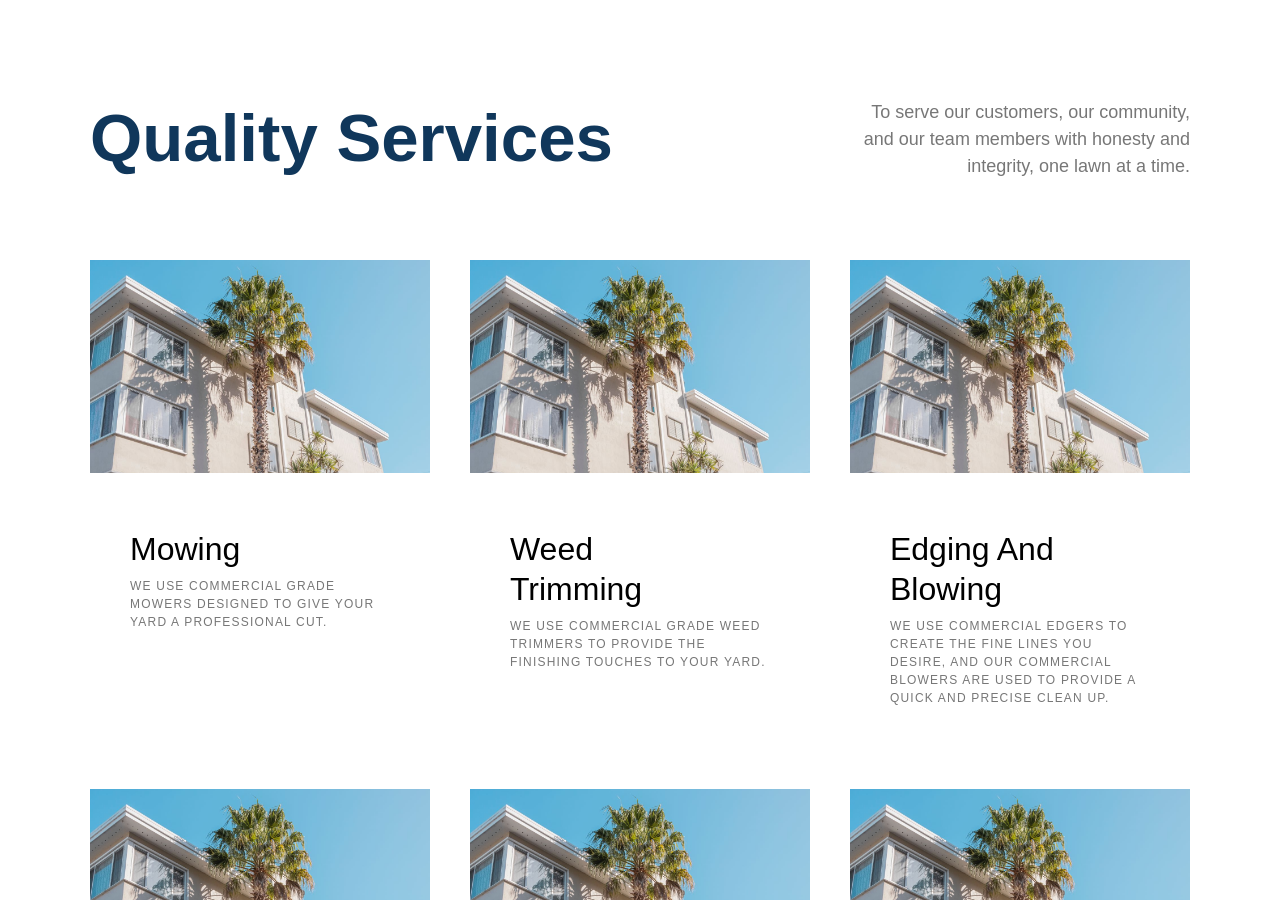
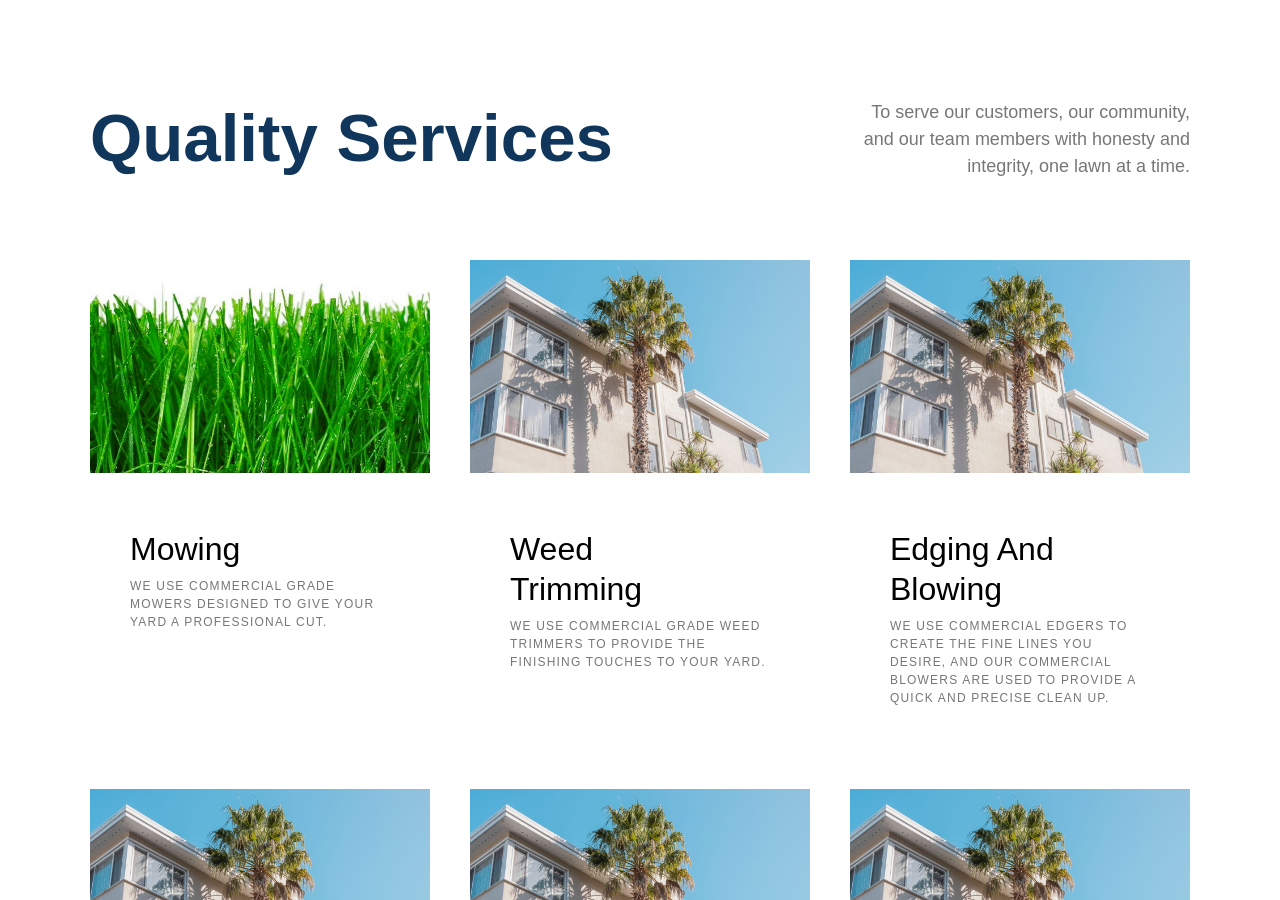
Before and after one commit to aitshuber/-allaroundlawncc, a Jekyll site: the page built from _pages/index.html, in a window 1280 px wide and 900 px high, scrolled down 2491 px. Built offline with Jekyll 4.4.1, drawn with Linux system fonts in a browser that asks for light colours; nearby versions of some CDN libraries; some web fonts are replaced.

Commit message:
Updated 2 files via CloudCannon

```diff
--- a/_data/services.yml
+++ b/_data/services.yml
@@ -1,18 +1,26 @@
 - name: Mowing
-  description: "We use commercial grade mowers designed to give your yard a professional cut."
-  image: /assets/images/small-4.jpg
+  description: >-
+    We use commercial grade mowers designed to give your yard a professional
+    cut.
+  image: /uploads/grass.jpg
 - name: Weed Trimming
-  description: "We use commercial grade weed trimmers to provide the finishing touches to your yard."
+  description: >-
+    We use commercial grade weed trimmers to provide the finishing touches to
+    your yard.
   image: /assets/images/small-4.jpg
 - name: Edging And Blowing
-  description: "We use commercial edgers to create the fine lines you desire, and our commercial blowers are used to provide a quick and precise clean up."
+  description: >-
+    We use commercial edgers to create the fine lines you desire, and our
+    commercial blowers are used to provide a quick and precise clean up.
   image: /assets/images/small-4.jpg
 - name: Pesticide Maintenance Of Weeds And Bugs
-  description: "All Around Lawn Service Inc. is licensed by the Louisiana Department of Agriculture & Forestry as a Commercial Pesticide Applicator."
+  description: >-
+    All Around Lawn Service Inc. is licensed by the Louisiana Department of
+    Agriculture & Forestry as a Commercial Pesticide Applicator.
   image: /assets/images/small-4.jpg
 - name: Flower Bed Maintenance
-  description: "We will keep your flower beds maintained and well groomed."
+  description: We will keep your flower beds maintained and well groomed.
   image: /assets/images/small-4.jpg
 - name: Washing Houses And Buildings
-  description: "We provide washing of residential and commercial, one story buildings."
+  description: We provide washing of residential and commercial, one story buildings.
   image: /assets/images/small-4.jpg
```
Also changed, not shown: uploads/grass.jpg (added).
